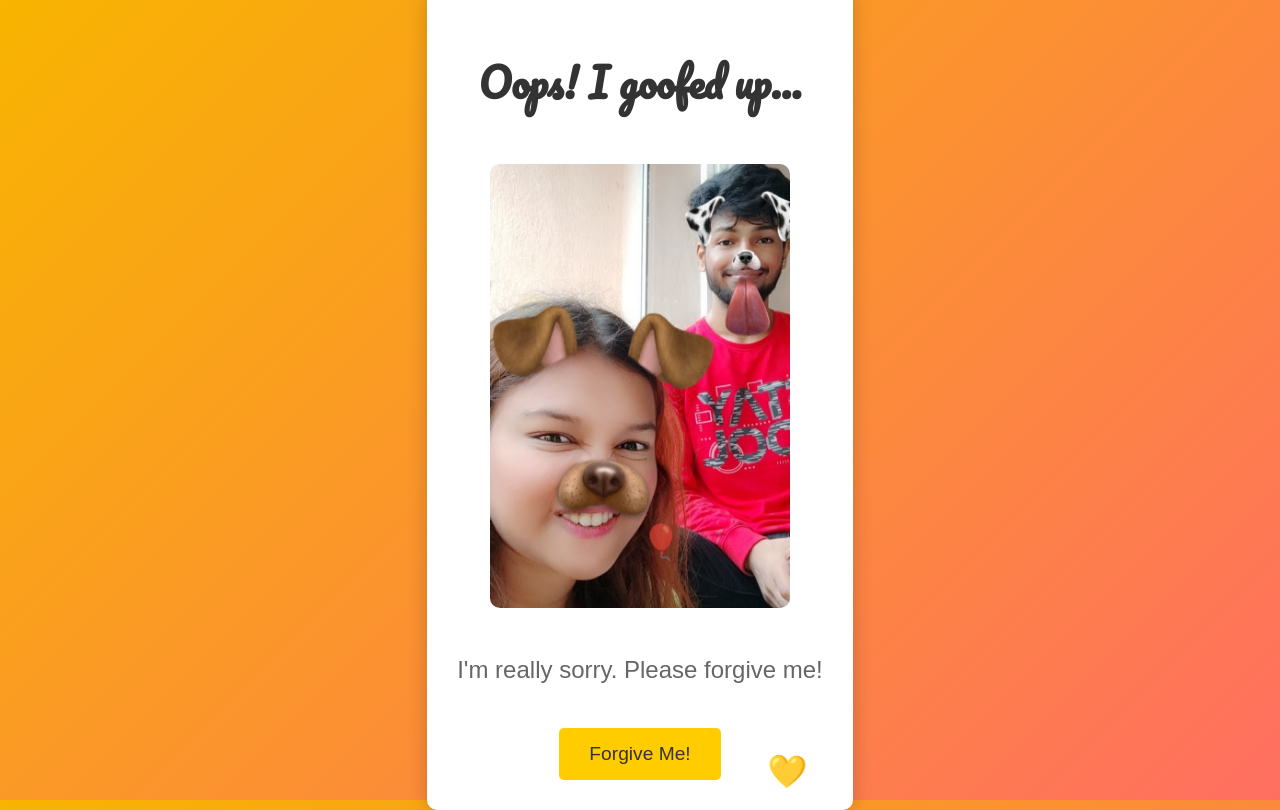
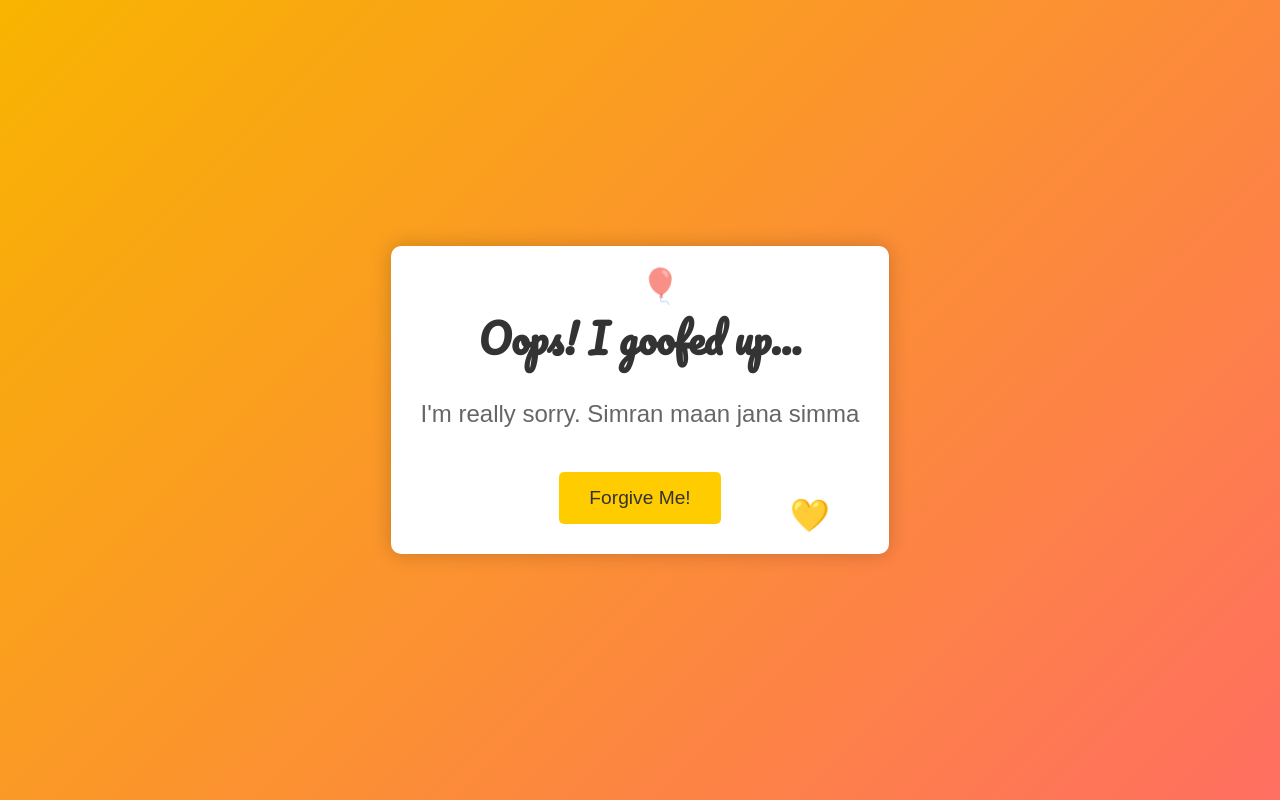
Before and after one commit to Anirudhrarao/sopics.github.io, a plain HTML site: page index.html in a window 1280 px wide. Drawn offline with Linux system fonts and the light colour scheme.

Commit message:
Update index.html

```diff
--- a/index.html
+++ b/index.html
@@ -9,8 +9,7 @@
 <body>
     <div class="container">
         <h1>Oops! I goofed up...</h1>
-        <img src="profile.jpg" alt="Funny Image" class="funny-img">
-        <p class="apology">I'm really sorry. Please forgive me!</p>
+        <p class="apology">I'm really sorry. Simran maan jana simma</p>
         <button class="forgive-btn">Forgive Me!</button>
         <div class="balloon-container">
             <div class="balloon">😊</div>
```
